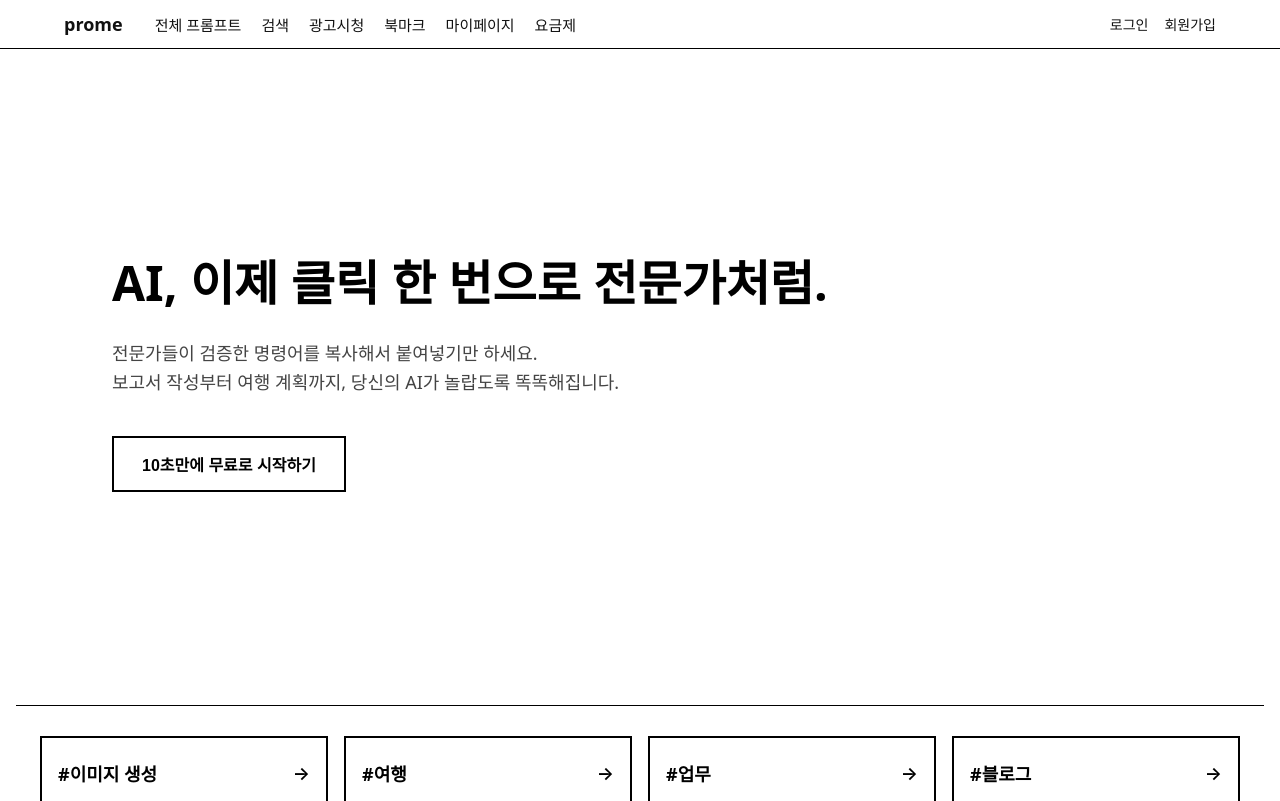
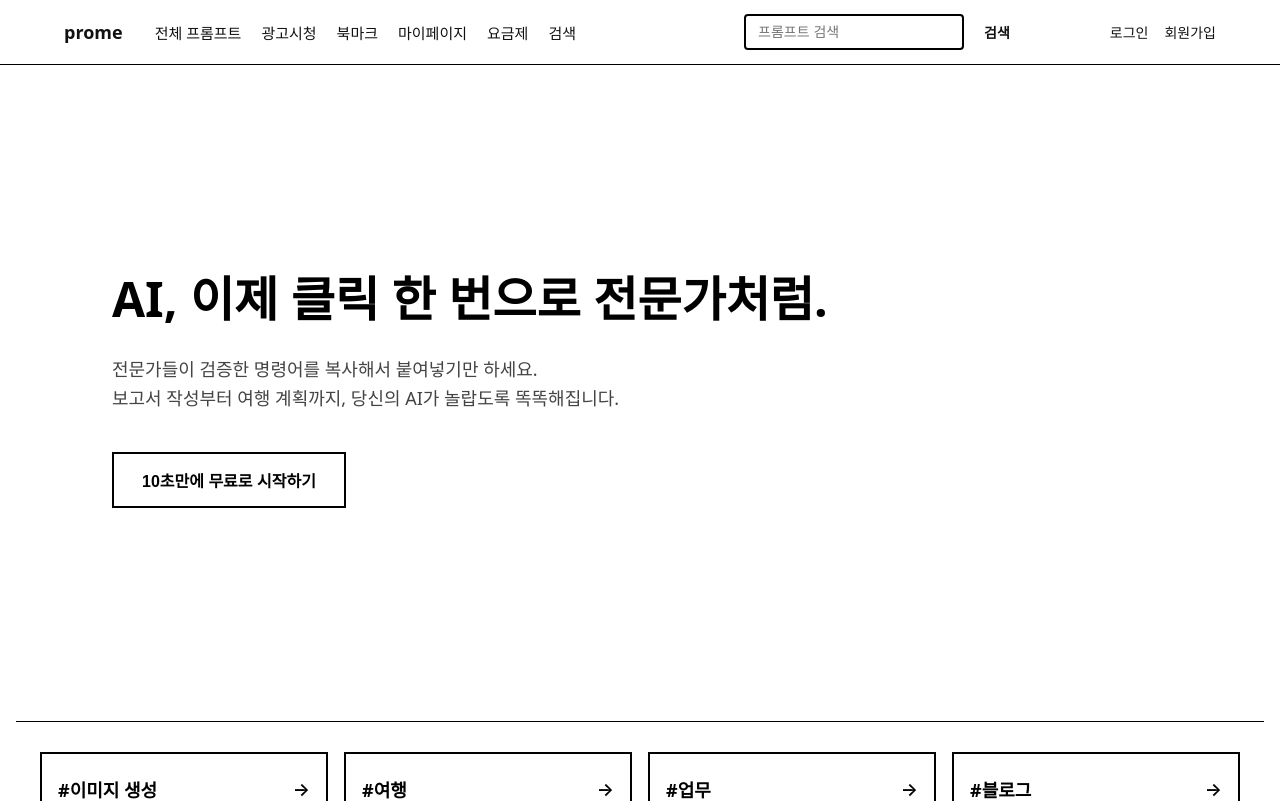
Before and after one commit to likedandylion/Frontend, a React (Vite) app: page / in a window 1280 px wide. Shown: the top 801 px of the page. Built offline with nearby package versions, Linux system fonts and the light colour scheme; no server answers.

Commit message:
feat: 헤더에 프롬프트 검색창 추가 및 스타일 수정

```diff
--- a/src/app/layout/Nav.jsx
+++ b/src/app/layout/Nav.jsx
@@ -1,6 +1,8 @@
 import { Link } from "react-router-dom";
 import styled from "styled-components";
 import { useAuth } from "@/features/auth/useAuth";
+import HeaderSearch from "@/components/HeaderSearch";
+
 
 const Header = styled.header`
   width: 100%;
@@ -37,7 +39,7 @@ const MenuList = styled.div`
   display: flex;
   align-items: center;
   gap: 20px;
-  transform: translateY(2px); /* ✅ 메뉴 전체를 살짝 아래로 내려 시각적 정렬 */
+  transform: translateY(2px);
 
   a {
     font-size: 15px;
@@ -72,6 +74,11 @@ const RightGroup = styled.div`
   }
 `;
 
+const SearchWrapper = styled.div`
+  margin-right: 70px; /* 검색창과 로그인 사이 여백 */
+`;
+
+
 export default function Nav() {
   const { user, logout } = useAuth();
 
@@ -83,17 +90,22 @@ export default function Nav() {
           <Logo to="/">prome</Logo>
           <MenuList>
             <Link to="/prompts">전체 프롬프트</Link>
-            <Link to="/search">검색</Link>
+
             <Link to="/watch-ads">광고시청</Link>
             <Link to="/bookmarks">북마크</Link>
             <Link to="/mypage">마이페이지</Link>
             <Link to="/pricing">요금제</Link>
+            <Link to="/search">검색</Link>
             {user?.isPremium && <Link to="/premium">프리미엄</Link>}
           </MenuList>
         </LeftGroup>
 
         {/* 오른쪽: 로그인 / 회원가입 or 로그아웃 */}
         <RightGroup>
+          {/* 🔍 로그인/회원가입 왼쪽에 검색창 추가 */}
+         <SearchWrapper>
+    <HeaderSearch />
+  </SearchWrapper>
           {user ? (
             <button onClick={logout}>로그아웃</button>
           ) : (
--- /dev/null
+++ b/src/components/HeaderSearch.jsx
@@ -0,0 +1,67 @@
+// src/components/HeaderSearch.jsx
+import React, { useState } from "react";
+import { useNavigate } from "react-router-dom";
+import styled from "styled-components";
+
+const Form = styled.form`
+  display: flex;
+  align-items: center;
+  gap: 6px;
+`;
+
+
+const Input = styled.input`
+  width: 220px;       /* 가로 길이 늘리기 */
+  height: 36px;       /* 세로 길이 늘리기 */
+  padding: 0 12px;
+  border: 2px solid #000;
+  font-size: 14px;
+  border-radius: 4px; /* 살짝 둥글게 */
+  outline: none;
+
+  &:focus {
+    box-shadow: 3px 3px 0 #000;
+  }
+`;
+
+
+const Button = styled.button`
+  height: 36px;
+  padding: 0 14px;
+  border: none;
+  background-color: #000;
+  color: #fff;
+  font-size: 14px;
+  font-weight: 600;
+  border-radius: 4px;
+  cursor: pointer;
+  transition: 0.15s;
+
+  &:hover {
+    transform: translate(-1px, -1px);
+    box-shadow: 2px 2px 0 #000;
+  }
+`;
+
+export default function HeaderSearch() {
+  const [keyword, setKeyword] = useState("");
+  const navigate = useNavigate();
+
+  const handleSubmit = (e) => {
+    e.preventDefault();
+    const trimmed = keyword.trim();
+    if (!trimmed) return;
+    navigate(`/search?q=${encodeURIComponent(trimmed)}`);
+  };
+
+  return (
+    <Form onSubmit={handleSubmit}>
+      <Input
+        placeholder="프롬프트 검색"
+        value={keyword}
+        onChange={(e) => setKeyword(e.target.value)}
+      />
+      <Button type="submit">검색</Button>
+    </Form>
+  );
+}
```
